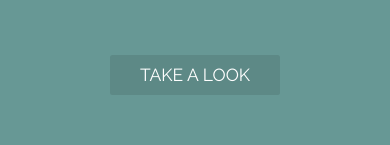
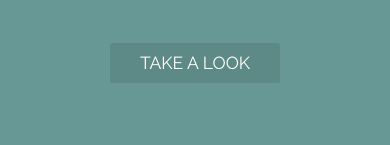
Before and after one commit to ilhamwahabi/portfolio, a React (Create React App) app: page / in a window 390 px wide. Shown: the part 1910-2055 px from the top of the page. Built offline with nearby package versions, Linux system fonts and the light colour scheme.

Commit message:
Clean up a bit 2

```diff
--- a/src/components/Navbar/Navbar.js
+++ b/src/components/Navbar/Navbar.js
@@ -18,7 +18,7 @@ export default class Navbar extends React.Component {
 
   handleScroll = () => {
     if (
-      window.scrollY > this.state.scrolledHeight
+      window.scrollY  > this.state.scrolledHeight
     ) {
       this.setState({ scrollClass: 'navbar__hide' })
     } else {
--- a/src/components/Work/Work.css
+++ b/src/components/Work/Work.css
@@ -72,6 +72,11 @@
     max-width: 75%;
     margin-bottom: 5rem;
   }
+
+  .work__btn {
+    padding: 1rem 3rem;
+    margin-bottom: 2.5rem;
+  }
 }
 
 @media (max-width: 340px) {
```
